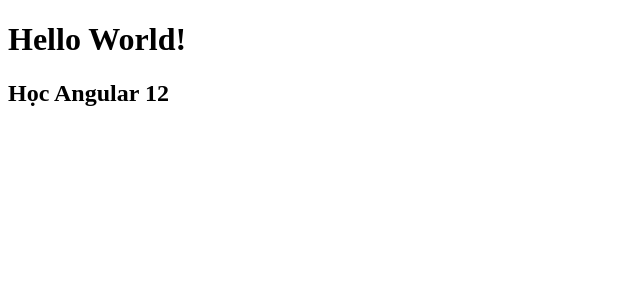
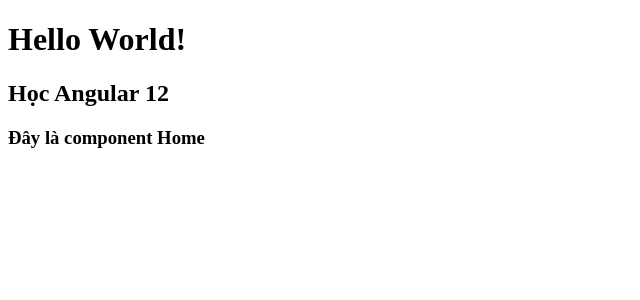
Before and after one commit to CaoBinh18/Angular12, an Angular app: page / in a window 1280 px wide. Shown: the top 300 px of the page, without its empty margins (0-640 px from the left). Built offline with nearby package versions, Linux system fonts and the light colour scheme.

Commit message:
Component

```diff
--- a/src/app/app.component.html
+++ b/src/app/app.component.html
@@ -1,2 +1,4 @@
 <h1>Hello World!</h1>
 <h2>Học Angular 12</h2>
+
+<app-home></app-home>
--- a/src/app/app.module.ts
+++ b/src/app/app.module.ts
@@ -3,10 +3,12 @@
 
 import { AppRoutingModule } from './app-routing.module';
 import { AppComponent } from './app.component';
+import { HomeComponent } from './home/home.component';
 
 @NgModule({
   declarations: [
-    AppComponent
+    AppComponent,
+    HomeComponent
   ],
   imports: [
     BrowserModule,
--- /dev/null
+++ b/src/app/home/home.component.html
@@ -0,0 +1 @@
+<h3>Đây là component Home</h3>
--- /dev/null
+++ b/src/app/home/home.component.ts
@@ -0,0 +1,15 @@
+import { Component, OnInit } from '@angular/core';
+
+@Component({
+  selector: 'app-home',
+  templateUrl: './home.component.html',
+  styleUrls: ['./home.component.scss']
+})
+export class HomeComponent implements OnInit {
+
+  constructor() { }
+
+  ngOnInit(): void {
+  }
+
+}
```
Also changed, not shown: src/app/home/home.component.scss (added), 1 other file (tests, documents, lock files or other folders).
